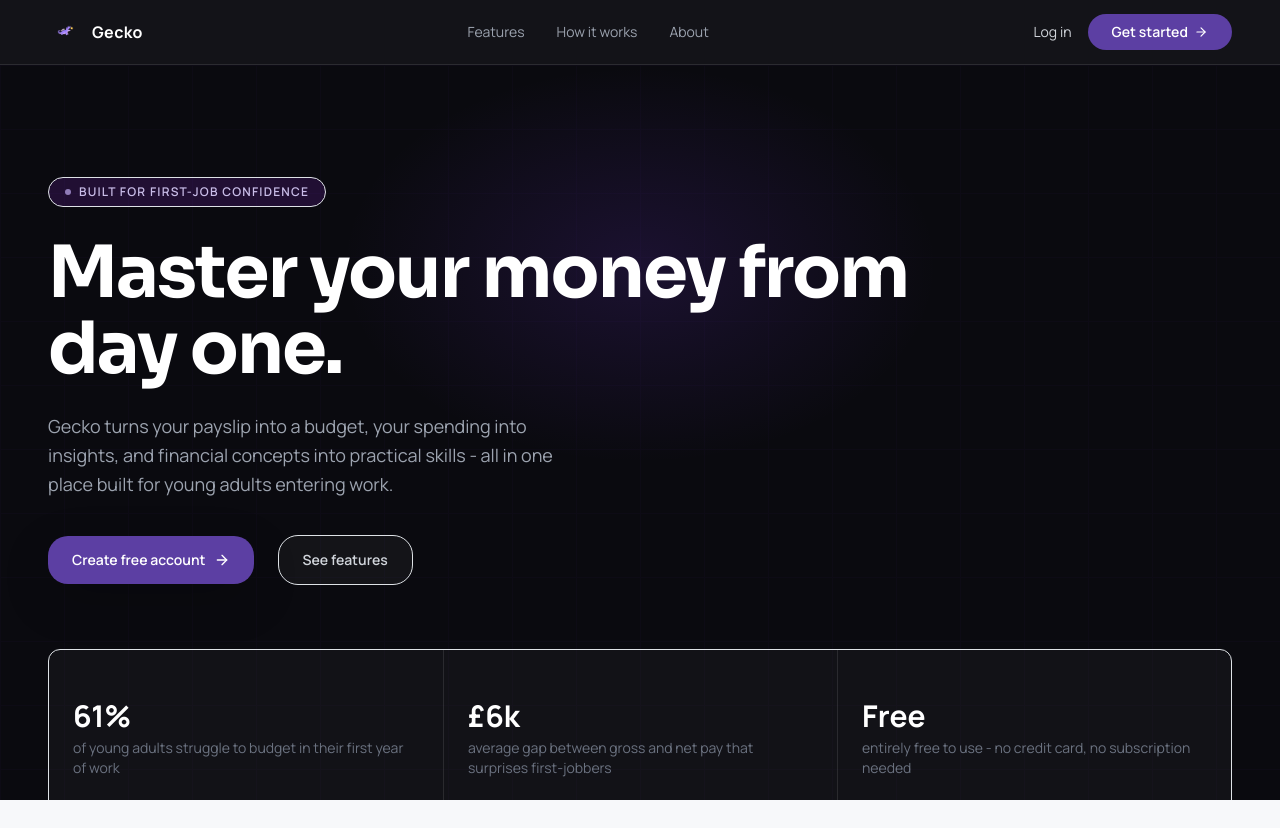
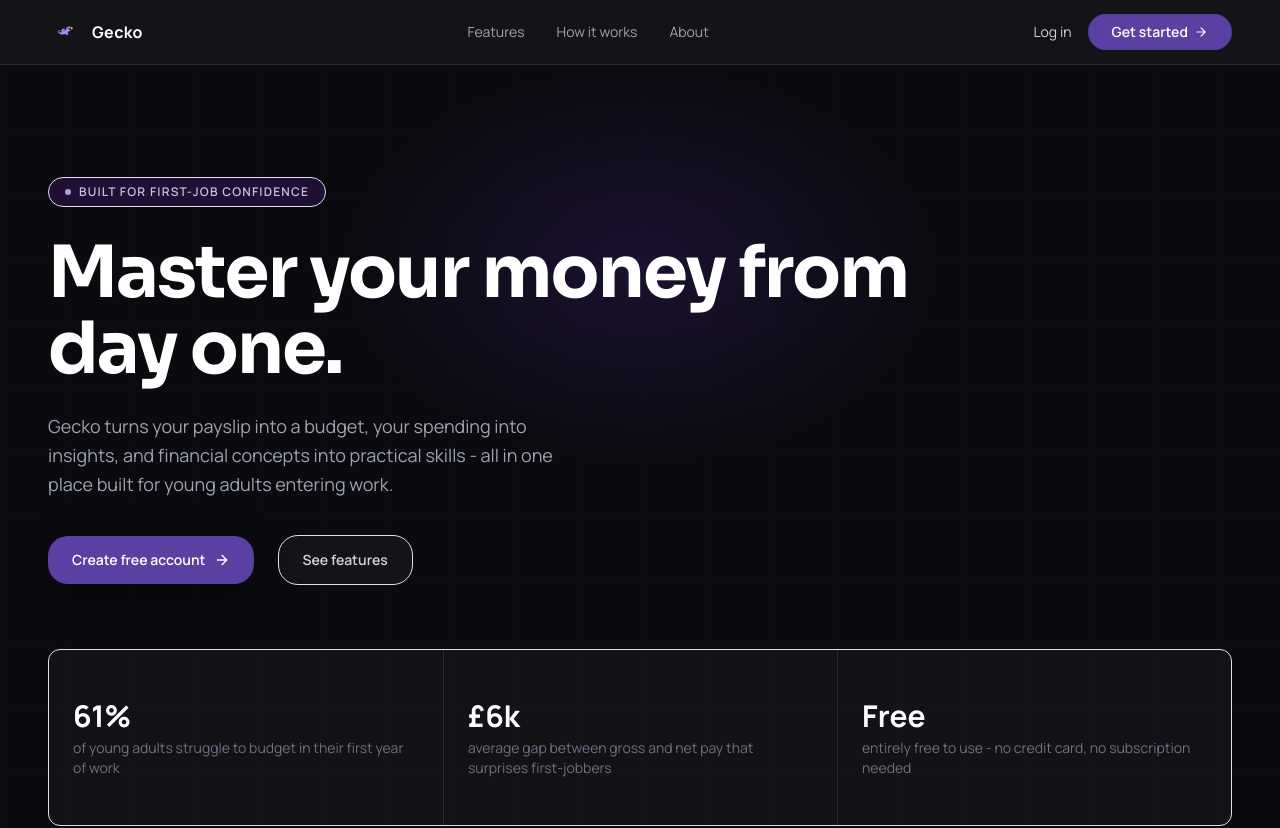
Before and after one commit to TamaraSovcikova/gecko, a React (Vite) app in the folder client/: page / in a window 1280 px wide. Shown: the top 828 px of the page. Before the commit the page ends 800 px from the top, so only its background shows below. Built offline with nearby package versions, Linux system fonts and the light colour scheme; no server answers.

Commit message:
fix: remove internal scroll container, use natural body scroll

```diff
--- a/client/src/MainLayout.tsx
+++ b/client/src/MainLayout.tsx
@@ -61,12 +61,12 @@ export default function MainLayout() {
   };
 
   return (
-    <div className="flex h-screen overflow-hidden" style={{ background: "#F7F8FA" }}>
+    <div className="flex min-h-screen" style={{ background: "#F7F8FA" }}>
       {popupBadge && <BadgePopup badge={popupBadge} onClose={handleCloseBadgePopup} />}
       <Sidebar />
-      <div className="flex flex-col flex-1 overflow-hidden min-w-0">
+      <div className="flex flex-col flex-1 min-w-0">
         <EmailVerificationBanner />
-        <main className="flex-1 overflow-y-auto pt-14 lg:pt-0">
+        <main className="flex-1 pt-14 lg:pt-0">
           <Outlet />
         </main>
       </div>
--- a/client/src/index.css
+++ b/client/src/index.css
@@ -58,15 +58,14 @@
 }
 
 html {
-  height: 100%;
-  overflow: hidden;
   scroll-behavior: smooth;
   background: #F7F8FA;
 }
 
 body {
-  height: 100%;
-  overflow: hidden;
+  min-height: 100vh;
+  min-height: 100dvh;
+  overflow-x: hidden;
   font-family: var(--font-base);
   -webkit-font-smoothing: antialiased;
   -moz-osx-font-smoothing: grayscale;
@@ -77,11 +76,9 @@ body {
   isolation: isolate;
 }
 
-/* Public pages (Home, Login, Terms, etc.) scroll here.
-   MainLayout pages use h-screen internally and don't need this. */
 #root {
-  height: 100%;
-  overflow-y: auto;
+  min-height: 100vh;
+  min-height: 100dvh;
   background: transparent;
   position: relative;
   isolation: isolate;
@@ -106,6 +103,8 @@ body.auth-page-bg {
 }
 
 body.auth-page-bg #root {
+  min-height: 100vh;
+  min-height: 100dvh;
   background: inherit;
 }
 
```
